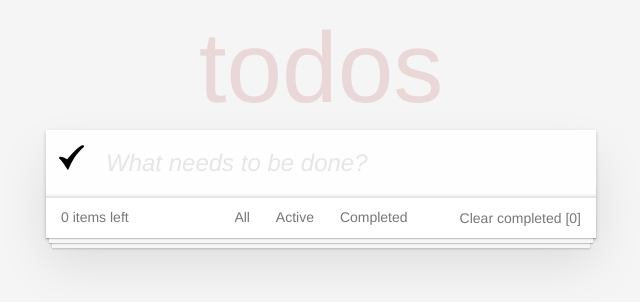
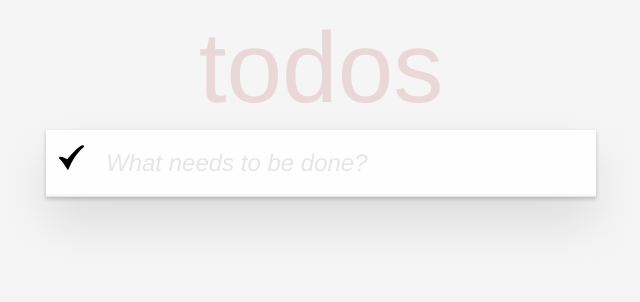
Before and after one commit to Forellko/react-redux-todo, a React (Create React App) app: page / in a window 1280 px wide. Shown: the top 302 px of the page, without its empty margins (319-959 px from the left). Built offline with nearby package versions, Linux system fonts and the light colour scheme.

Commit message:
hide footer

```diff
--- a/src/sections/Footer/Footer.js
+++ b/src/sections/Footer/Footer.js
@@ -11,7 +11,7 @@ class Footer extends Component {
   render() {
     const { todoList, filterTasks, clearCompleted } = this.props;
     return (
-      <footer className={styles.footer}>
+      <footer className={todoList.length ? styles.footer : styles.footer__none}>
         <Counter todoList={todoList} />
         <Filter filterTask={filterTasks} />
         <ClearCompleted clearCompleted={clearCompleted} todoList={todoList} />
--- a/src/sections/Footer/styles/Footer.module.scss
+++ b/src/sections/Footer/styles/Footer.module.scss
@@ -7,6 +7,10 @@
   height: 20px;
   text-align: center;
   border-top: 1px solid $FOOTER_WHITE_HARD;
+}
+
+.footer__none {
+  display: none;
 }
 
 .footer:before {
```
Also changed, not shown: 1 other file (tests, documents, lock files or other folders).
